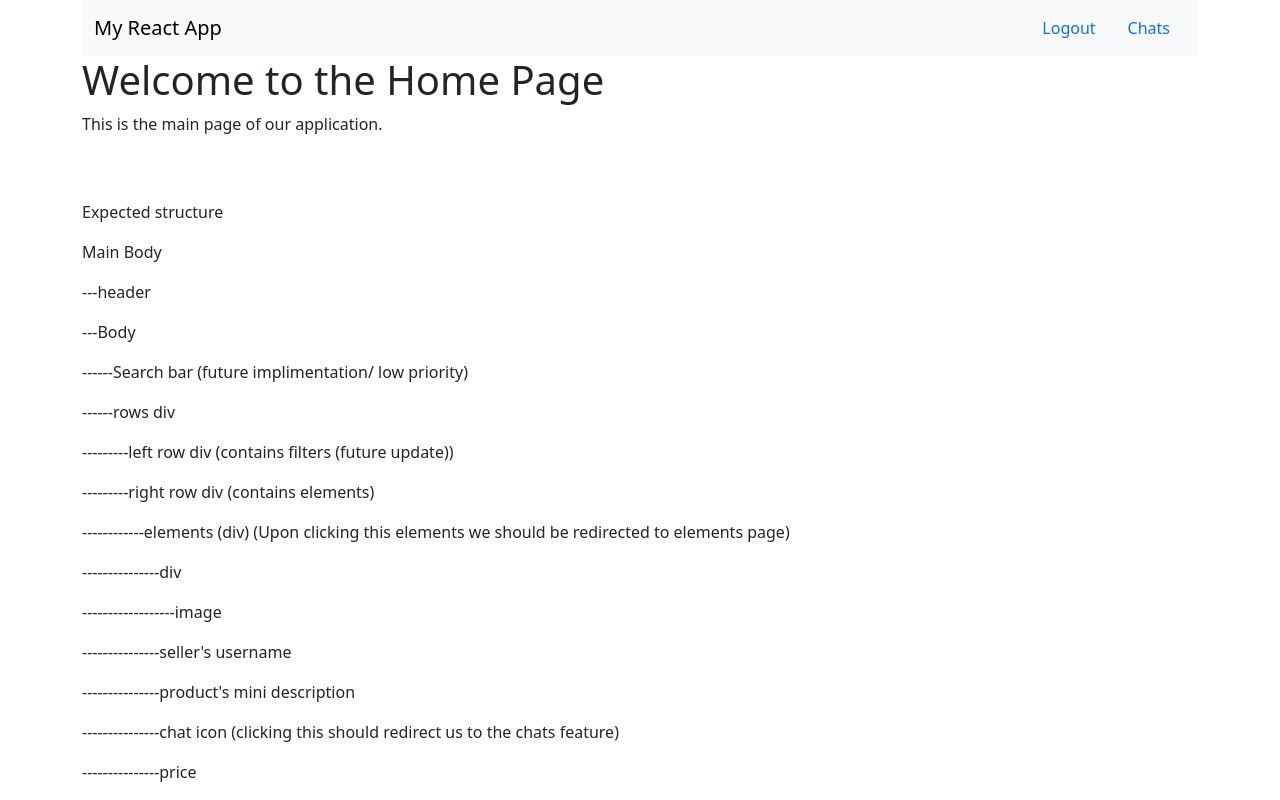
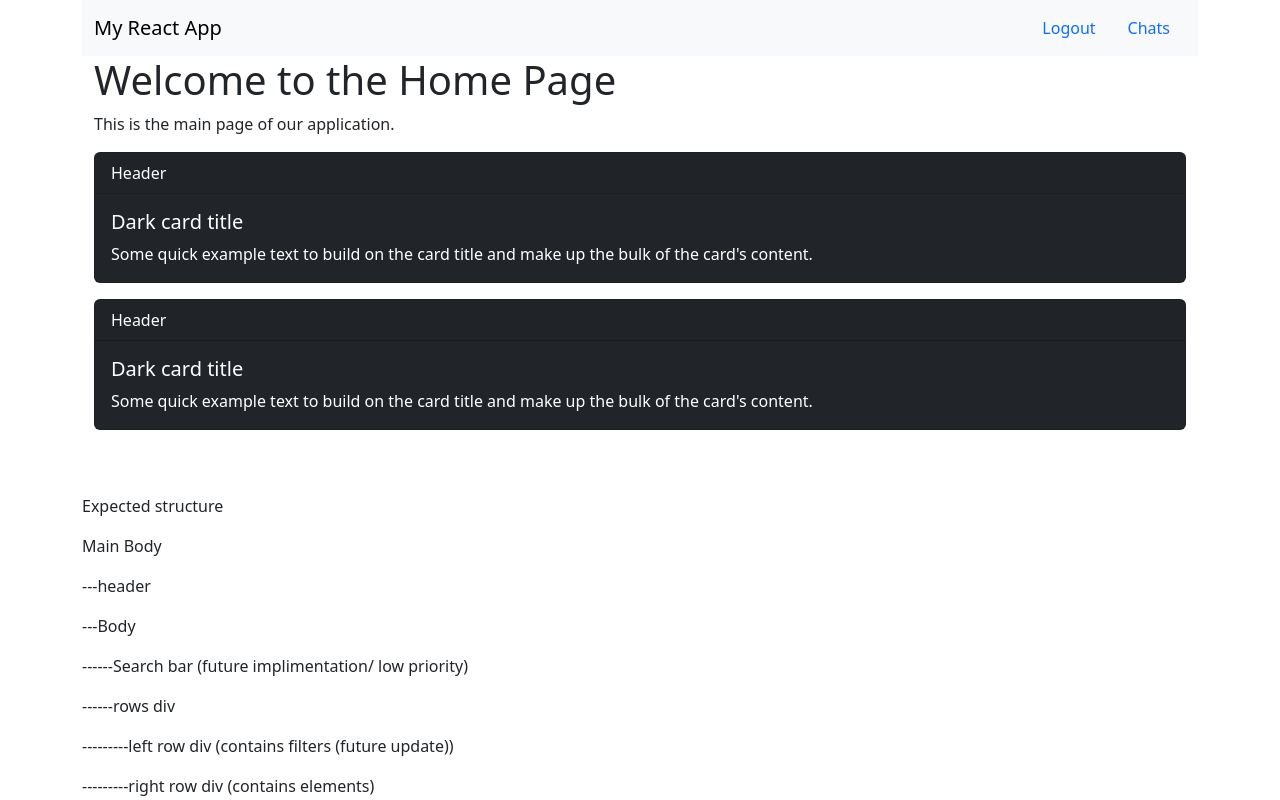
Before and after one commit to vinhngn/owl-swap, a React (Create React App) app in the folder frontend/: page /home in a window 1280 px wide. Shown: the top 800 px of the page. Built offline with nearby package versions, Linux system fonts and the light colour scheme.

Commit message:
Added element components

```diff
--- /dev/null
+++ b/frontend/src/components/Element_Layout.js
@@ -0,0 +1,19 @@
+import React from "react";
+
+const Element_Layout = () => {
+  return (
+    <>
+      <div className="card text-white bg-dark mb-3">
+        <div className="card-header">Header</div>
+        <div className="card-body">
+          <h5 className="card-title">Dark card title</h5>
+          <p className="card-text">
+            Some quick example text to build on the card title and make up the
+            bulk of the card's content.
+          </p>
+        </div>
+      </div>
+    </>
+  );
+};
+export default Element_Layout;
--- a/frontend/src/components/Home.js
+++ b/frontend/src/components/Home.js
@@ -1,17 +1,25 @@
 import React from "react";
+import Element_Layout from "./Element_Layout";
+/*Add some logic here for the frames*/
+let elements = []; /*Used to generate the frames inside*/
 
-const Home = () => {
+for (let i = 0; i < 2; i++) {
+  elements.push(<Element_Layout />);
+}
+
+const Home_Layout = () => {
   return (
     <>
       <div className="container">
         <h1>Welcome to the Home Page</h1>
         <p>This is the main page of our application.</p>
+        {elements}
       </div>
     </>
   );
 };
 
-export default Home;
+export default Home_Layout;
 
 /*
 Default
--- a/frontend/src/components/SuccessModal.js
+++ b/frontend/src/components/SuccessModal.js
@@ -1,7 +1,7 @@
 // src/components/SuccessModal.js
 
-import React from 'react';
-import { Modal, Button } from 'react-bootstrap';
+import React from "react";
+import { Modal, Button } from "react-bootstrap";
 
 const SuccessModal = ({ show, onHide, message }) => {
   return (
--- a/frontend/src/pages/Home.js
+++ b/frontend/src/pages/Home.js
@@ -1,12 +1,12 @@
 import React from "react";
 import Header from "../components/Header";
+import Home_Layout from "../components/Home";
 const Home = () => {
   return (
     <body className="d-flex flex-column min-vh-100">
       <div className="container">
         <Header loggedIn="true" />
-        <h1>Welcome to the Home Page</h1>
-        <p>This is the main page of our application.</p>
+        <Home_Layout />
         <br />
         <br />
         <p>Expected structure</p>
```
Lines whose indentation alone changed are shown as unchanged.
